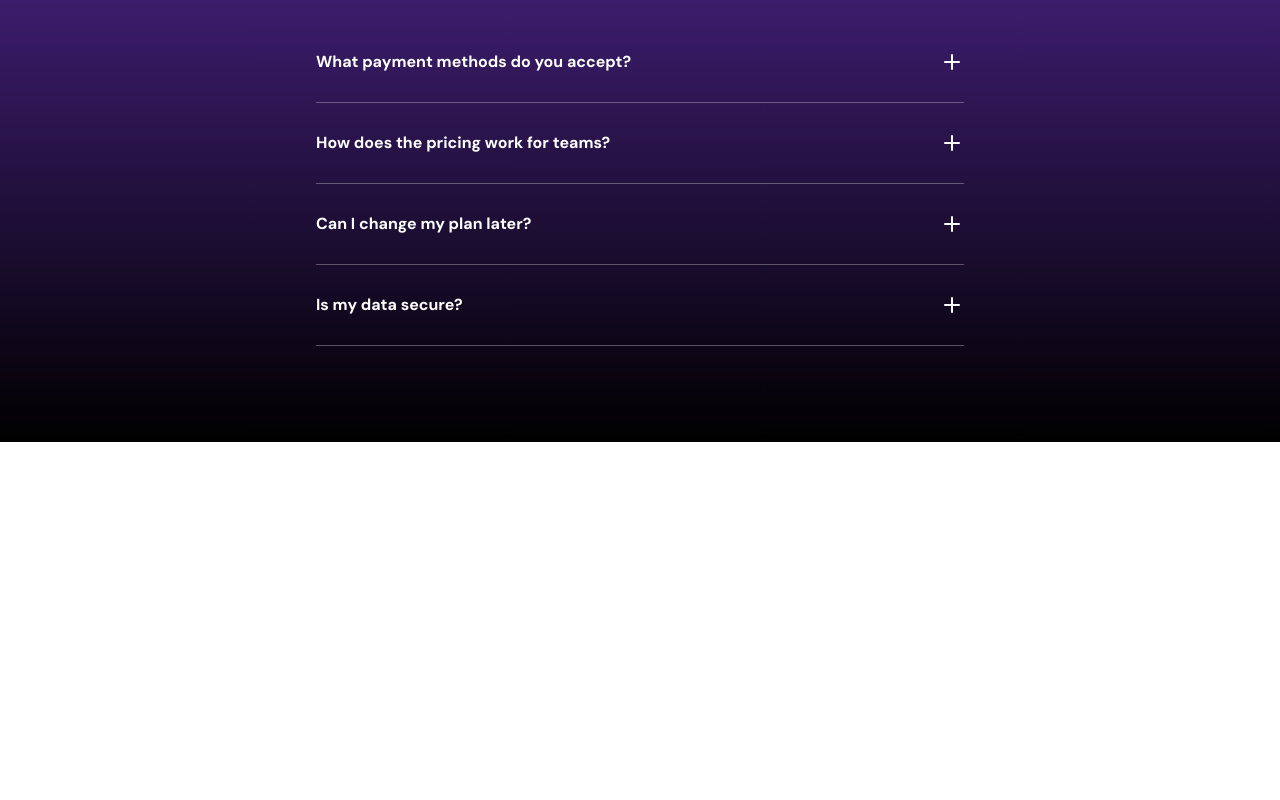
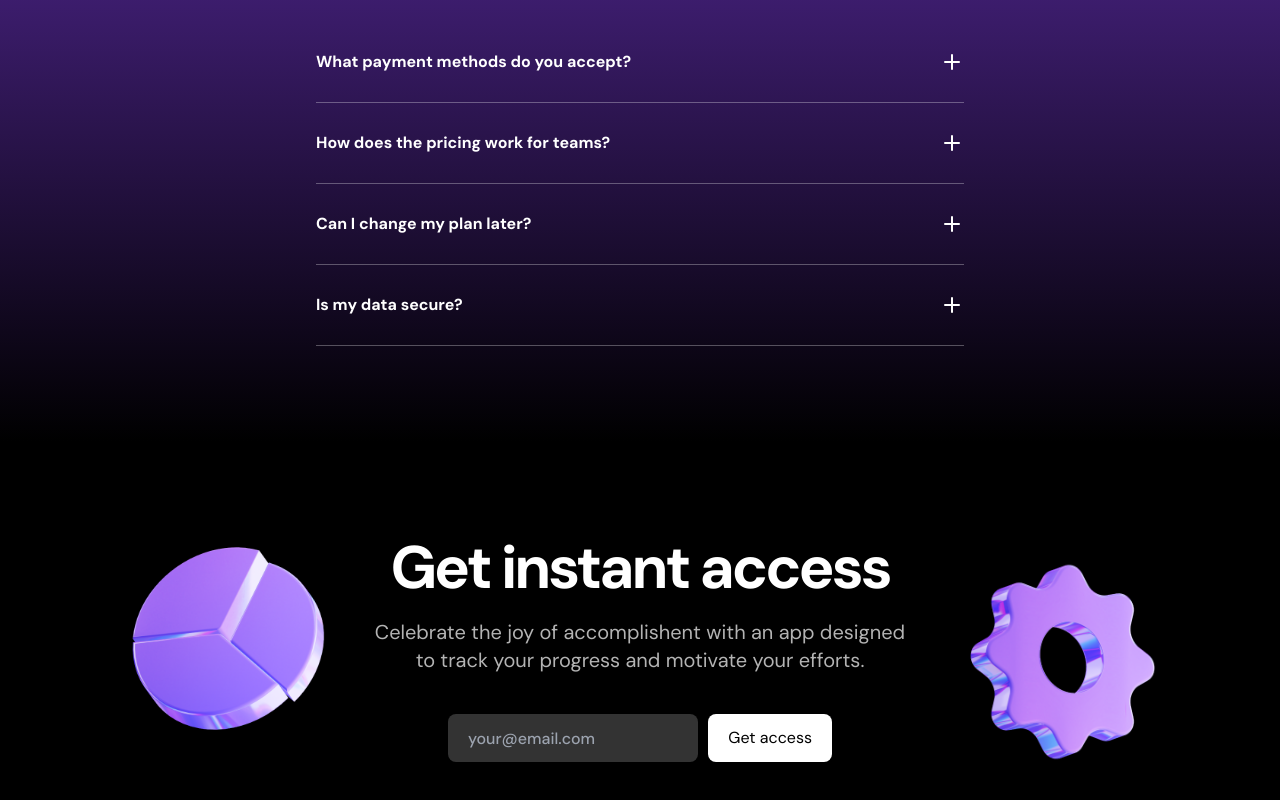
Before and after one commit to GITGARDS/tnext-saaswebsite-landingpage, a Next.js app: page / in a window 1280 px wide. Shown: the part 3176-3976 px from the top of the page. Before the commit the page ends 3618 px from the top, so only its background shows below. Built offline with nearby package versions, Linux system fonts and the light colour scheme.

Commit message:
feat: CallToAction

```diff
--- a/src/app/page.tsx
+++ b/src/app/page.tsx
@@ -1,4 +1,5 @@
 import { Banner } from "@/components/Banner";
+import { CallToAction } from "@/components/CallToAction";
 import { FAQs } from "@/components/FAQs";
 import { Features } from "@/components/Features";
 import { Hero } from "@/components/Hero";
@@ -16,8 +17,8 @@
       <Features />
       <ProductShowcase />
       <FAQs />
+      <CallToAction />
       {/* <hr />
-      <CallToAction />
       <Footer /> */}
     </>
   );
--- a/src/components/CallToAction.tsx
+++ b/src/components/CallToAction.tsx
@@ -1,7 +1,44 @@
+import Image from "next/image";
+import emojiStarImage from "../assets/images/emojistar.png";
+import helixImage from "../assets/images/helix2.png";
+
 export const CallToAction = () => {
   return (
-    <>
-      <div>CallToAction</div>
-    </>
+    <div className="bg-black text-white py-[72px] sm:py-24 text-center">
+      <div className="container max-w-xl relative">
+        <Image
+          src={helixImage}
+          height={200}
+          width={200}
+          alt="helixImage"
+          className="absolute top-6 left-[calc(100%+36px)] hidden sm:inline"
+        />
+        <Image
+          src={emojiStarImage}
+          height={200}
+          width={200}
+          alt="emojiStarImage"
+          className="absolute -top-[120-px] right-[calc(100%+24px)] hidden sm:inline"
+        />
+        <h2 className="font-bold text-5xl tracking-tighter sm:text-6xl">
+          Get instant access
+        </h2>
+
+        <p className="text-xl text-white/70 mt-5">
+          Celebrate the joy of accomplishent with an app designed to track your
+          progress and motivate your efforts.
+        </p>
+        <form className="mt-10 flex flex-col gap-2.5 max-w-sm mx-auto sm:flex-row">
+          <input
+            type="text"
+            placeholder="your@email.com"
+            className="h-12 bg-white/20 rounded-lg px-5 font-medium placeholder:text-[#9ca3af] flex-1"
+          />
+          <button className="bg-white text-black h-12 rounded-lg px-5">
+            Get access
+          </button>
+        </form>
+      </div>
+    </div>
   );
 };
```
